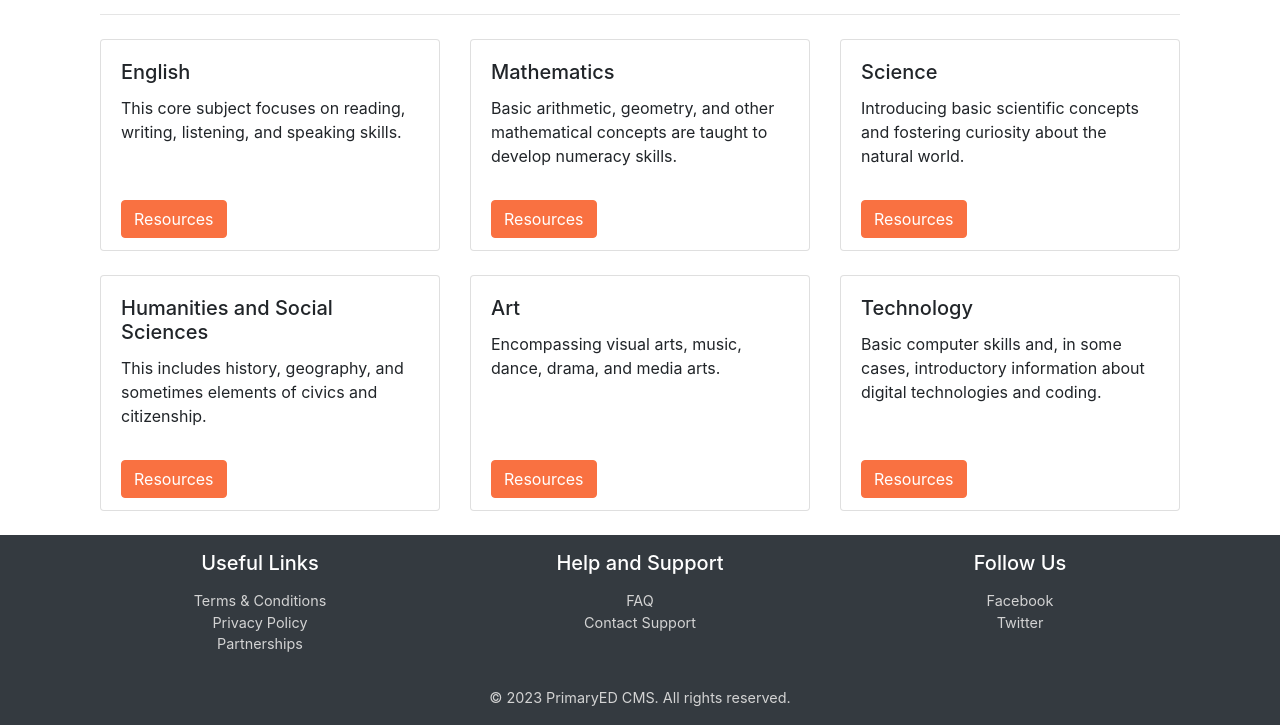
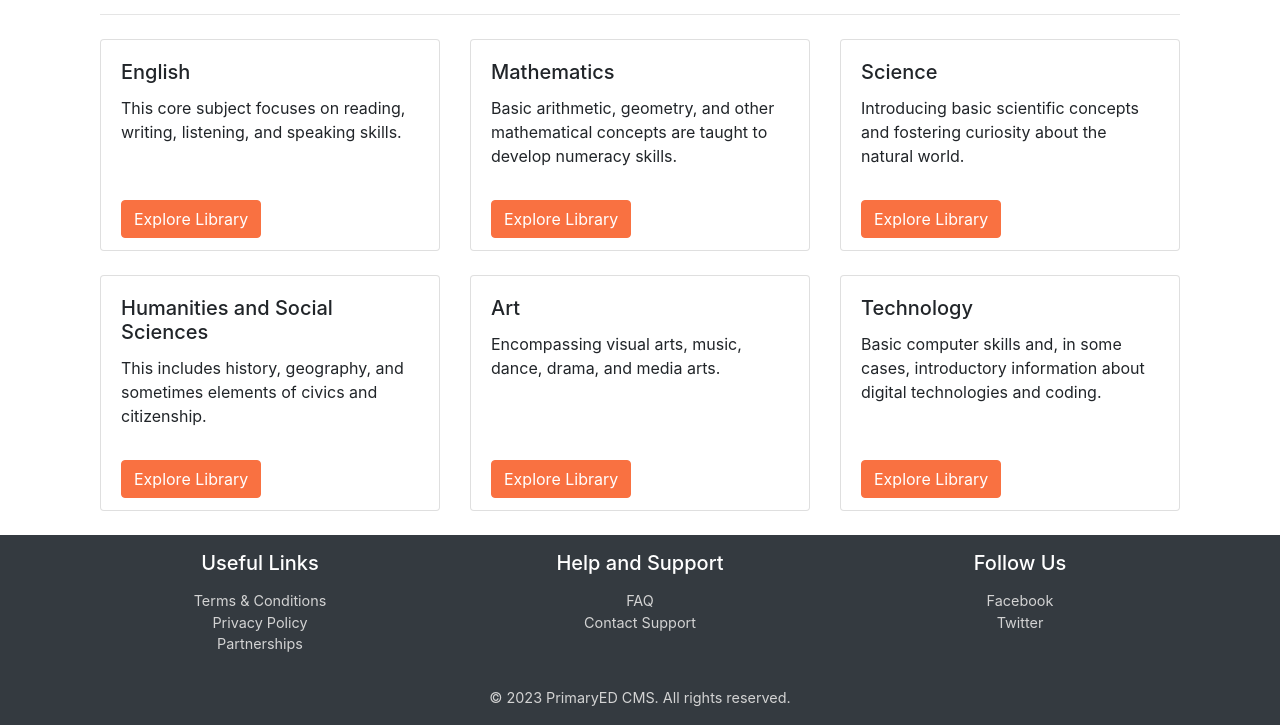
Before and after one commit to mark-goudie/capstone, a Django app: page /subjects/ in a window 1280 px wide. Shown: the part 219-944 px from the top of the page. Run offline with Django 4.2, Linux system fonts and the light colour scheme; data comes from the database, SQL or seed files in the repository; some libraries are stand-ins or nearby versions.

Commit message:
updated README

```diff
--- a/core/templates/core/subject_list.html
+++ b/core/templates/core/subject_list.html
@@ -18,7 +18,7 @@
                     <p class="card-text flex-grow-1">{{ subject.description }}</p>
                 </div>
                 <div class="card-footer">
-                    <a href="{% url 'resource_list' %}" class="btn btn-primary">Resources</a>
+                    <a href="{% url 'resource_list' %}" class="btn btn-primary">Explore Library</a>
                 </div>
             </div>
         </div>
```
Also changed, not shown: README.md.
